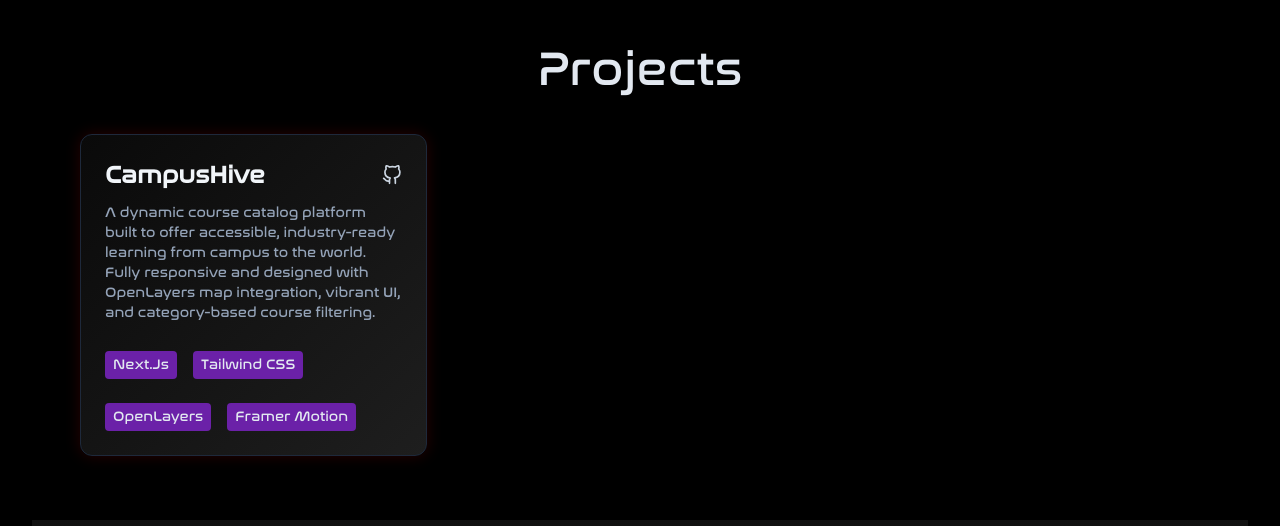
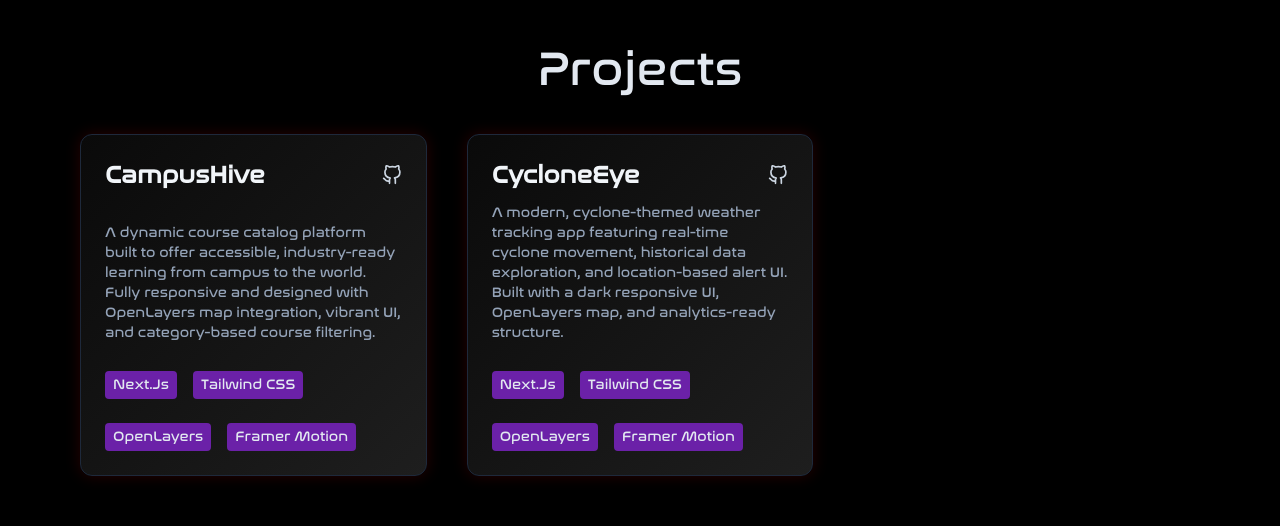
Before and after one commit to Ansorn07/Ansorn-Portfolio, a Next.js app: page / in a window 1280 px wide. Shown: the part 2200-2726 px from the top of the page. Built offline with nearby package versions, Linux system fonts and the light colour scheme; grey boxes are pictures that could not be loaded.

Commit message:
feat: add CycloneEye project details to PROJECT_DATA

```diff
--- a/src/constant/projects.ts
+++ b/src/constant/projects.ts
@@ -7,4 +7,12 @@
     demo: "https://campus-hive-frontend.vercel.app/",
     tech: ["Next.js", "Tailwind CSS", "OpenLayers", "Framer Motion"],
   },
+  {
+    name: "CycloneEye",
+    description:
+      "A modern, cyclone-themed weather tracking app featuring real-time cyclone movement, historical data exploration, and location-based alert UI. Built with a dark responsive UI, OpenLayers map, and analytics-ready structure.",
+    github_link: "https://github.com/Ansorn07/Cyclone-Eye-Frontend",
+    demo: "https://cyclone-eye-frontend.vercel.app/",
+    tech: ["Next.js", "Tailwind CSS", "OpenLayers", "Framer Motion"],
+  },
 ];
```
